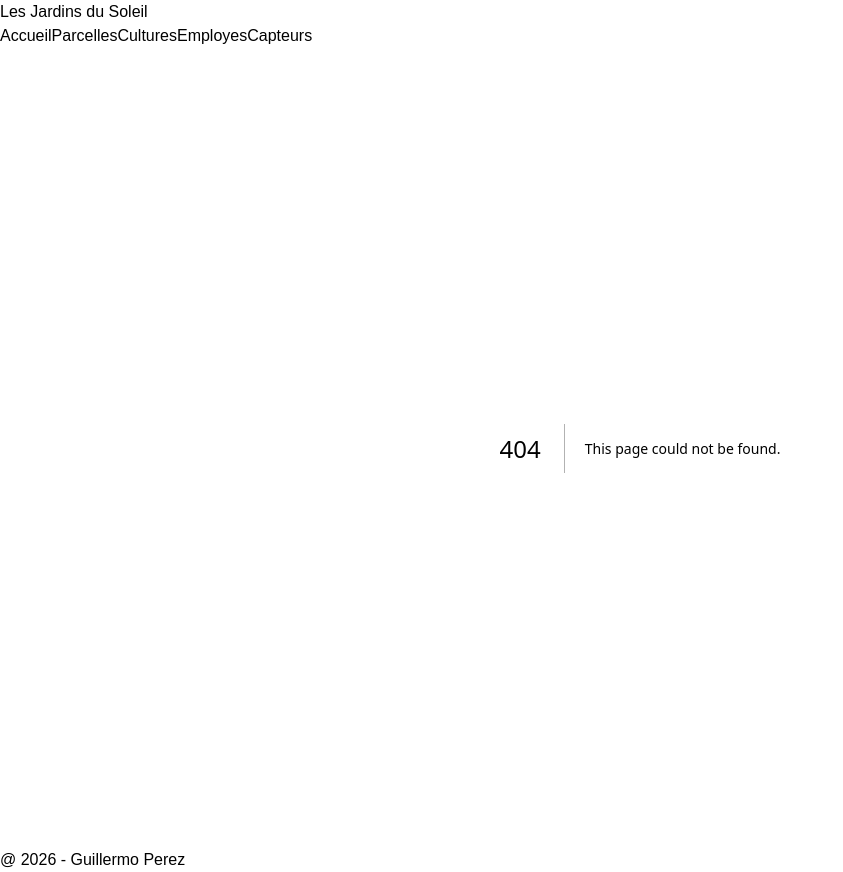
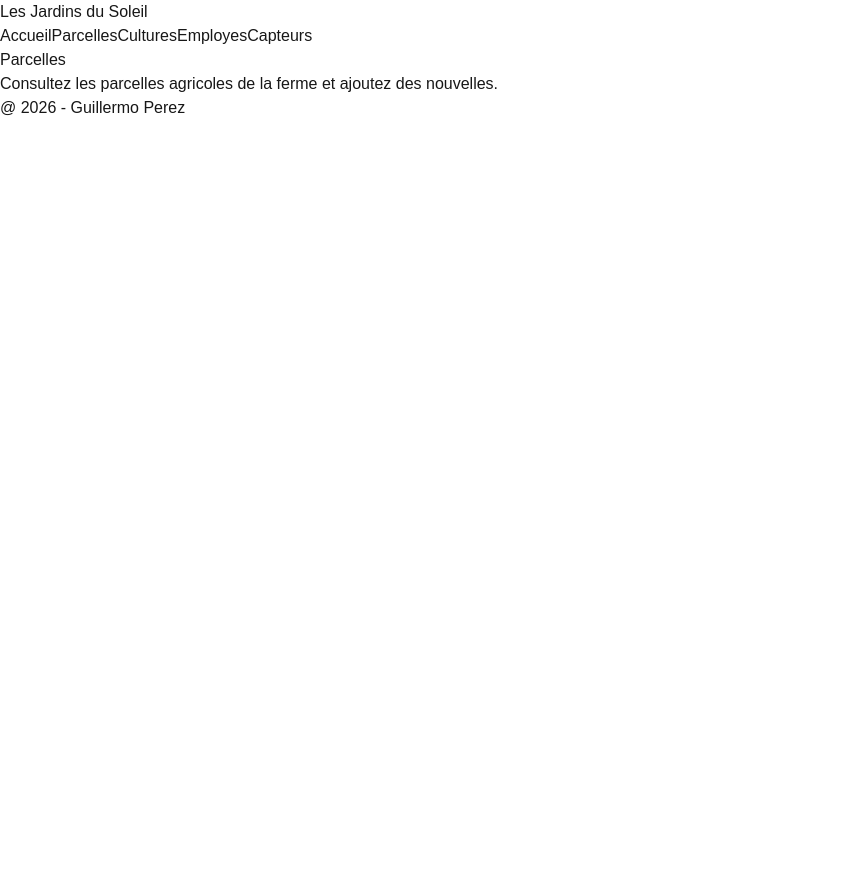
Before and after one commit to themud91/ferme-maraichere-tp2-PA, a Next.js app: page /parcelles in a window 1280 px wide. Before the commit this address had no page. Shown: the whole page, without its empty margins (0-843 px from the left). After the commit the page ends 800 px from the top, so only its background shows below. Built offline with nearby package versions, Linux system fonts and the light colour scheme.

Commit message:
Creation des files (parcelles, employes, cultures, capteurs) et premier brouillon sur parcelles/page.tsx

```diff
--- /dev/null
+++ b/app/parcelles/page.tsx
@@ -0,0 +1,12 @@
+//page Parcelles qui permet  afficher la liste de parceles de la ferme
+
+export default function Parcelles() {
+  return (
+    <section>
+      <h1> Parcelles </h1>
+      <p>
+        Consultez les parcelles agricoles de la ferme et ajoutez des nouvelles.
+      </p>
+    </section>
+  );
+}
```
Also changed, not shown: app/capteurs/page.tsx (added), app/cultures/page.tsx (added), app/employes/page.tsx (added).
